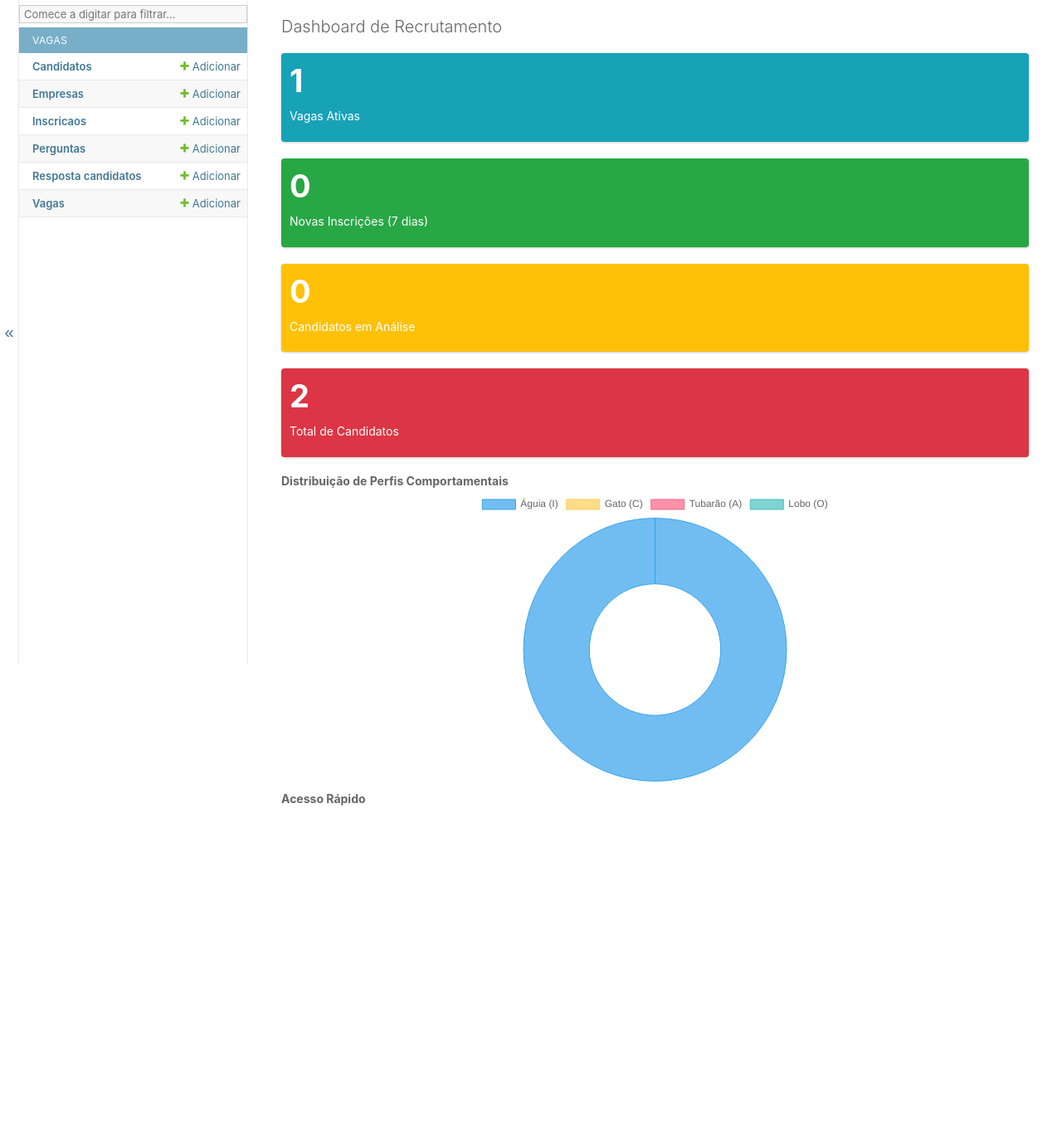
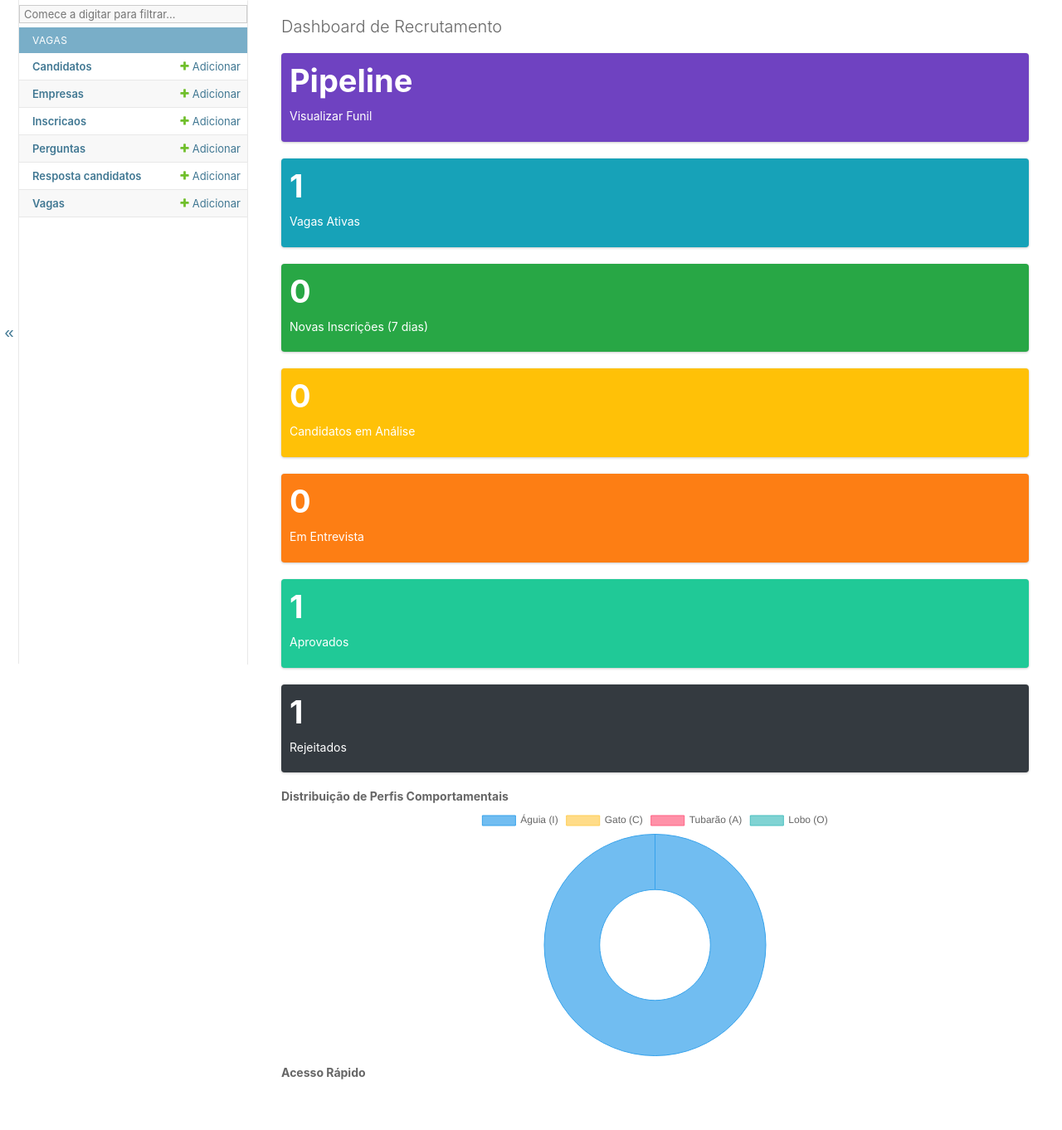
Before and after one commit to SutterDorneles/sistema-recrutamento-django, a Django app: page /admin/ in a window 1280 px wide. Shown: the part 86-1448 px from the top of the page at 83% size. Before the commit the page ends 1057 px from the top, so only its background shows below. Run offline with Django 4.2, Linux system fonts and the light colour scheme; a user stored in the database is signed in; data comes from the database, SQL or seed files in the repository; both versions use the stored data as it was after the commit.

Commit message:
Adiciona pipeline e links acesso rápido vagas

```diff
--- a/templates/admin/index.html
+++ b/templates/admin/index.html
@@ -4,7 +4,7 @@
 {% block extrastyle %}
     {{ block.super }}
     <style>
-        /* Ajustes para os cartões de estatísticas do Jazzmin */
+        /* Estilos para os cartões de estatísticas do Jazzmin */
         .small-box {
             border-radius: .25rem;
             box-shadow: 0 0 1px rgba(0,0,0,.125),0 1px 3px rgba(0,0,0,.2);
@@ -41,15 +41,16 @@
         .bg-info { background-color: #17a2b8 !important; }
         .bg-success { background-color: #28a745 !important; }
         .bg-warning { background-color: #ffc107 !important; color: #1f2d3d !important; }
-        .bg-danger { background-color: #dc3545 !important; }
+        .bg-purple { background-color: #6f42c1 !important; }
+        .bg-orange { background-color: #fd7e14 !important; }
+        .bg-teal { background-color: #20c997 !important; }
+        .bg-dark { background-color: #343a40 !important; }
 
-        /* Ajustes para o gráfico e lista de apps */
+        /* Correção para o contentor do gráfico */
         .chart-container {
             position: relative;
-            height: 350px; /* Altura ajustada */
-        }
-        .card-body.p-0 .table {
-            margin-bottom: 0;
+            height: 300px;
+            width: 100%;
         }
         .card-body.p-0 .table th, .card-body.p-0 .table td {
             padding: .75rem;
@@ -62,51 +63,68 @@
 {% endblock %}
 
 {% block content %}
+<!-- CORREÇÃO: Agrupados todos os cartões de estatísticas numa única linha para melhor espaçamento -->
 <div class="row">
-    <!-- Cartões de Estatísticas -->
-    <div class="col-lg-3 col-6">
-        <div class="small-box bg-info">
-            <div class="inner">
-                <h3>{{ total_vagas }}</h3>
-                <p>Vagas Ativas</p>
+    <!-- Cartão Pipeline -->
+    <div class="col-lg-3 col-md-6 col-12">
+        <a href="{% url 'admin:pipeline' %}" style="text-decoration: none;">
+            <div class="small-box bg-purple">
+                <div class="inner"><h3>Pipeline</h3><p>Visualizar Funil</p></div>
+                <div class="icon"><i class="fas fa-stream"></i></div>
             </div>
-            <div class="icon">
-                <i class="fas fa-briefcase"></i>
+        </a>
+    </div>
+    <!-- Cartão Vagas Ativas -->
+    <div class="col-lg-3 col-md-6 col-12">
+        <a href="{{ url_vagas }}" style="text-decoration: none;">
+            <div class="small-box bg-info">
+                <div class="inner"><h3>{{ total_vagas }}</h3><p>Vagas Ativas</p></div>
+                <div class="icon"><i class="fas fa-briefcase"></i></div>
             </div>
+        </a>
+    </div>
+    <!-- Cartão Novas Inscrições -->
+    <div class="col-lg-3 col-md-6 col-12">
+        <div class="small-box bg-success">
+            <div class="inner"><h3>{{ novas_inscricoes }}</h3><p>Novas Inscrições (7 dias)</p></div>
+            <div class="icon"><i class="fas fa-user-plus"></i></div>
         </div>
     </div>
-    <div class="col-lg-3 col-6">
-        <div class="small-box bg-success">
-            <div class="inner">
-                <h3>{{ novas_inscricoes }}</h3>
-                <p>Novas Inscrições (7 dias)</p>
+    <!-- Cartão Em Análise -->
+    <div class="col-lg-3 col-md-6 col-12">
+        <a href="{{ url_em_analise }}" style="text-decoration: none;">
+            <div class="small-box bg-warning">
+                <div class="inner"><h3>{{ candidatos_em_analise }}</h3><p>Candidatos em Análise</p></div>
+                <div class="icon"><i class="fas fa-search"></i></div>
             </div>
-            <div class="icon">
-                <i class="fas fa-user-plus"></i>
+        </a>
+    </div>
+    <!-- Cartão Em Entrevista -->
+    <div class="col-lg-3 col-md-6 col-12">
+        <a href="{{ url_entrevista }}" style="text-decoration: none;">
+            <div class="small-box bg-orange">
+                <div class="inner"><h3>{{ candidatos_entrevista }}</h3><p>Em Entrevista</p></div>
+                <div class="icon"><i class="fas fa-comments"></i></div>
             </div>
-        </div>
+        </a>
     </div>
-    <div class="col-lg-3 col-6">
-        <div class="small-box bg-warning">
-            <div class="inner">
-                <h3>{{ candidatos_em_analise }}</h3>
-                <p>Candidatos em Análise</p>
+    <!-- Cartão Aprovados -->
+    <div class="col-lg-3 col-md-6 col-12">
+        <a href="{{ url_aprovados }}" style="text-decoration: none;">
+            <div class="small-box bg-teal">
+                <div class="inner"><h3>{{ candidatos_aprovados }}</h3><p>Aprovados</p></div>
+                <div class="icon"><i class="fas fa-check-circle"></i></div>
             </div>
-            <div class="icon">
-                <i class="fas fa-search"></i>
+        </a>
+    </div>
+    <!-- Cartão Rejeitados -->
+    <div class="col-lg-3 col-md-6 col-12">
+        <a href="{{ url_rejeitados }}" style="text-decoration: none;">
+            <div class="small-box bg-dark">
+                <div class="inner"><h3>{{ candidatos_rejeitados }}</h3><p>Rejeitados</p></div>
+                <div class="icon"><i class="fas fa-times-circle"></i></div>
             </div>
-        </div>
-    </div>
-    <div class="col-lg-3 col-6">
-        <div class="small-box bg-danger">
-            <div class="inner">
-                <h3>{{ total_candidatos }}</h3>
-                <p>Total de Candidatos</p>
-            </div>
-            <div class="icon">
-                <i class="fas fa-users"></i>
-            </div>
-        </div>
+        </a>
     </div>
 </div>
 
@@ -114,12 +132,7 @@
     <!-- Gráfico de Perfis -->
     <div class="col-lg-7">
         <div class="card card-primary card-outline">
-            <div class="card-header">
-                <h3 class="card-title">
-                    <i class="far fa-chart-bar"></i>
-                    Distribuição de Perfis Comportamentais
-                </h3>
-            </div>
+            <div class="card-header"><h3 class="card-title"><i class="far fa-chart-bar"></i> Distribuição de Perfis Comportamentais</h3></div>
             <div class="card-body">
                 <div class="chart-container">
                     <canvas id="perfilChart"
@@ -133,15 +146,10 @@
         </div>
     </div>
 
-    <!-- Lista de Aplicações e Modelos -->
+    <!-- Lista de Acesso Rápido -->
     <div class="col-lg-5">
         <div class="card card-primary card-outline">
-            <div class="card-header">
-                <h3 class="card-title">
-                    <i class="fas fa-tasks"></i>
-                    Acesso Rápido
-                </h3>
-            </div>
+            <div class="card-header"><h3 class="card-title"><i class="fas fa-tasks"></i> Acesso Rápido</h3></div>
             <div class="card-body p-0">
                 {% for app in app_list %}
                     <table class="table table-striped">
@@ -152,7 +160,6 @@
                                 {% else %}
                                     <td>{{ model.name }}</td>
                                 {% endif %}
-
                                 {% if model.add_url %}
                                     <td class="text-right"><a href="{{ model.add_url }}" class="addlink">Adicionar</a></td>
                                 {% else %}
@@ -167,7 +174,6 @@
     </div>
 </div>
 
-<!-- Incluindo a biblioteca Chart.js -->
 <script src="https://cdn.jsdelivr.net/npm/chart.js"></script>
 <script>
     document.addEventListener('DOMContentLoaded', function() {
@@ -188,18 +194,8 @@
                     datasets: [{
                         label: 'Total de Candidatos',
                         data: chartData,
-                        backgroundColor: [
-                            'rgba(54, 162, 235, 0.7)',
-                            'rgba(255, 206, 86, 0.7)',
-                            'rgba(255, 99, 132, 0.7)',
-                            'rgba(75, 192, 192, 0.7)'
-                        ],
-                        borderColor: [
-                            'rgba(54, 162, 235, 1)',
-                            'rgba(255, 206, 86, 1)',
-                            'rgba(255, 99, 132, 1)',
-                            'rgba(75, 192, 192, 1)'
-                        ],
+                        backgroundColor: ['rgba(54, 162, 235, 0.7)', 'rgba(255, 206, 86, 0.7)', 'rgba(255, 99, 132, 0.7)', 'rgba(75, 192, 192, 0.7)'],
+                        borderColor: ['rgba(54, 162, 235, 1)', 'rgba(255, 206, 86, 1)', 'rgba(255, 99, 132, 1)', 'rgba(75, 192, 192, 1)'],
                         borderWidth: 1
                     }]
                 },
```
Also changed, not shown: templates/admin/pipeline.html (added, +118 -0 lines), vagas/admin.py (+66 -44 lines), db.sqlite3.
